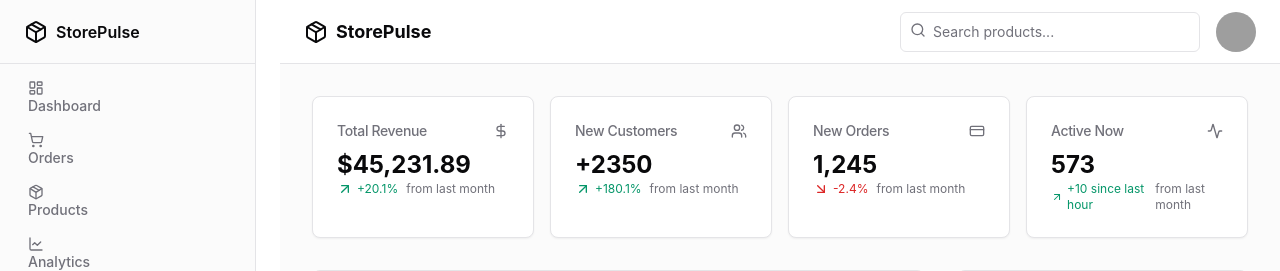
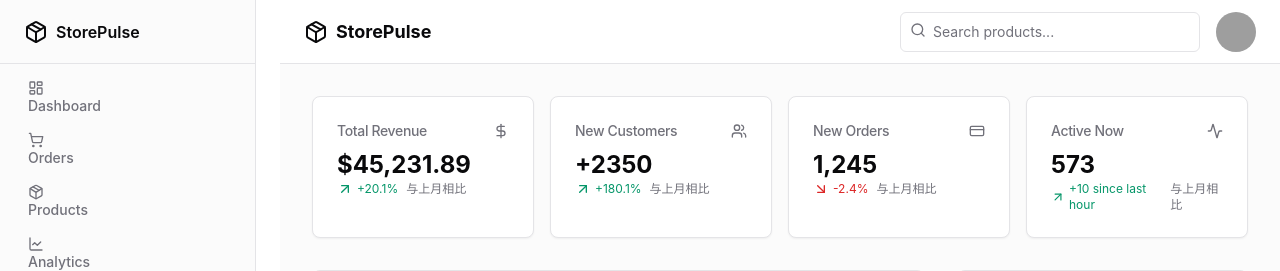
Before and after one commit to SadiqNaizam/mlo-a774-af53, a React (Vite) app: page / in a window 1280 px wide. Shown: the top 271 px of the page. Built offline with nearby package versions, Linux system fonts and the light colour scheme; grey boxes are pictures that could not be loaded.

Commit message:
Updated code files via regeneration: KPIWidgetCard.tsx

```diff
--- a/src/components/KPIWidgetCard.tsx
+++ b/src/components/KPIWidgetCard.tsx
@@ -43,7 +43,7 @@ const KPIWidgetCard: React.FC<KPIWidgetCardProps> = ({ title, metric, change, ch
             )}
             {change}
           </span>
-          <span className="ml-2">from last month</span>
+          <span className="ml-2">与上月相比</span>
         </p>
       </CardContent>
     </Card>
```
